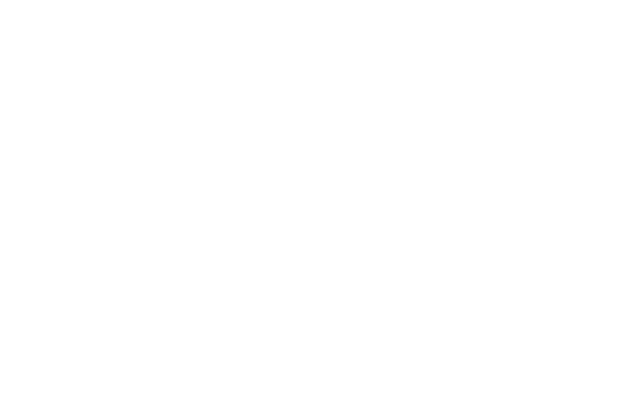
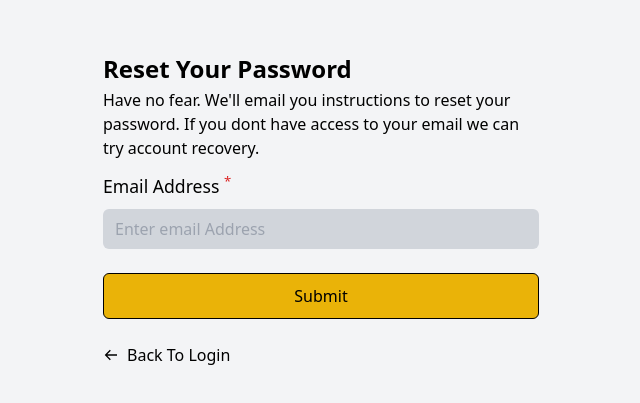
Before and after one commit to Avv-2301/BiGamer-admin-Dashboard, a React (Create React App) app: page /forgot-password in a window 1280 px wide. Before the commit this address had no page. Shown: the part 191-594 px from the top of the page, without its empty margins (319-959 px from the left). Built offline with nearby package versions, Linux system fonts and the light colour scheme.

Commit message:
Added Forgot Password Page

```diff
--- a/src/App.js
+++ b/src/App.js
@@ -6,10 +6,12 @@ import AdminDashboard from "./components/Dashboard/AdminDashboard";
 import Profile from "./pages/Profile";
 import Category from "./pages/Category";
 import "./App.css";
+import ForgotPassword from "./pages/ForgotPassword";
 
 function App() {
   return (
     <div>
+
       <Routes>
         <Route element={<Dashboard />}>
           <Route path="/addproduct" element={<AddGame />} />
@@ -18,6 +20,7 @@ function App() {
           <Route path="/addcategory" element={<Category />} />
         </Route>
 
+        <Route path="/forgot-password" element={<ForgotPassword/>}/>
         <Route path="/" element={<Login />}></Route>
       </Routes>
     </div>
--- /dev/null
+++ b/src/pages/ForgotPassword.jsx
@@ -0,0 +1,56 @@
+import React, { useState } from "react";
+import { BiArrowBack } from "react-icons/bi";
+import { Link } from "react-router-dom";
+
+const ForgotPassword = () => {
+  const [email, setEmail] = useState("");
+  const [emailSent, setSendEmail] = useState(false);
+
+  return (
+    <div className="flex flex-col justify-center items-center w-screen h-screen bg-[#f3f4f6]">
+      <div className="max-w-[500px] p-4 lg:p-8">
+        <h1 className="text-[1.5rem] leading-[2.3rem] font-semibold text-black">
+          {!emailSent ? "Reset Your Password" : "Check email"}
+        </h1>
+        <p>
+          {!emailSent
+            ? "Have no fear. We'll email you instructions to reset your password. If you dont have access to your email we can try account recovery."
+            : `We have sent the reset email to ${email}`}
+        </p>
+        <form onSubmit={""}>
+          {!emailSent && (
+            <label className="w-full">
+              <p className="mt-2 text-[1.1rem] leading-[2.3rem] text-black mb-1">
+                Email Address <sup className="text-[#dc2626]">*</sup>
+              </p>
+              <input
+                required
+                type="email"
+                value={email}
+                name="email"
+                onChange={(e) => setEmail(e.target.value)}
+                placeholder="Enter email Address"
+                className="form-style w-full h-[40px] rounded-md bg-[#d1d5db] text-black px-3"
+              />
+            </label>
+          )}
+          <button
+            type="submit"
+            className="w-full mt-6 rounded-[6px] px-[12px] bg-[#eab308] py-[10px] font-medium text-black border"
+          >
+            {!emailSent ? "Submit" : "Resend email"}
+          </button>
+        </form>
+        <div className="mt-6 flex items-center justify-between">
+          <Link to={"/login"}>
+            <p className="flex items-center gap-x-2 text-black">
+              <BiArrowBack /> Back To Login
+            </p>
+          </Link>
+        </div>
+      </div>
+    </div>
+  );
+};
+
+export default ForgotPassword;
```
